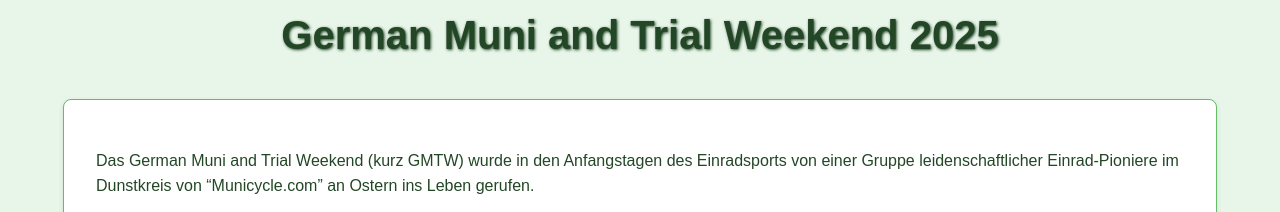
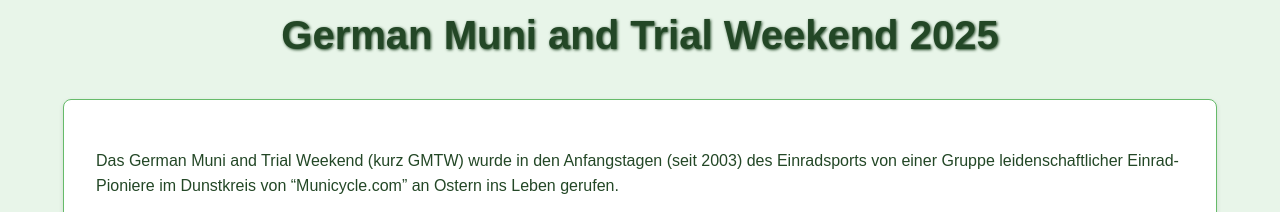
Before and after one commit to ErSieCode/ersiecode.github.io, a website: page index.html in a window 1280 px wide. Shown: the part 1121-1333 px from the top of the page. Drawn offline with Linux system fonts and the light colour scheme.

Commit message:
Update index.html
Jaman

```diff
--- a/index.html
+++ b/index.html
@@ -221,7 +221,7 @@
     <div class="container">
         <div class="content">
             <div class="section">
-                <p>Das German Muni and Trial Weekend (kurz GMTW) wurde in den Anfangstagen des Einradsports von einer Gruppe leidenschaftlicher Einrad-Pioniere im Dunstkreis von “Municycle.com” an Ostern ins Leben gerufen.</p>
+                <p>Das German Muni and Trial Weekend (kurz GMTW) wurde in den Anfangstagen (seit 2003) des Einradsports von einer Gruppe leidenschaftlicher Einrad-Pioniere im Dunstkreis von “Municycle.com” an Ostern ins Leben gerufen.</p>
                 <p>Ihr Ziel: die Begeisterung für den Einradsport immer wieder neu zu entfachen und die Disziplinen Muni (Mountainunicycle) und Trial (Hindernisparcours) in der Natur hervorzuheben und zu fördern.</p>
                 <div id="more-text" style="display: none;">
                     <p>Im Laufe der Zeit hat sich das GMTW weit über ein einfaches Sportevent hinaus entwickelt – es wurde zum Herzstück einer ganzen Szene. Jedes Jahr reisen Teilnehmer aus allen Teilen Deutschlands und sogar darüber hinaus an. Über 90 Fahrer und Fahrerinnen, mit Einrädern unterschiedlichster Art und verschiedenen Könnensstufen, vereint durch die Leidenschaft für ihren Sport: Von Anfängern, die gerade ihre Balance gefunden haben, bis hin zu Profis, die scheinbar die Gesetze der Schwerkraft aushebeln.</p>
```
